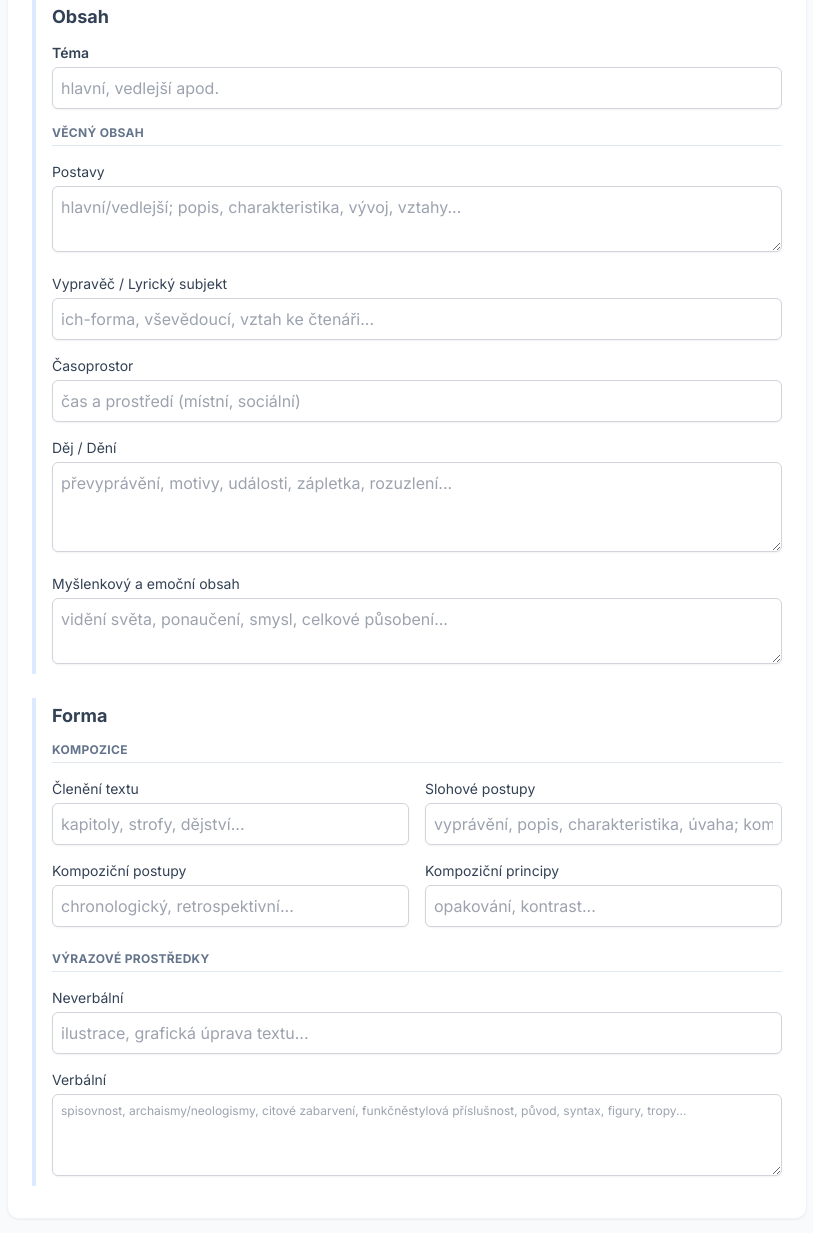
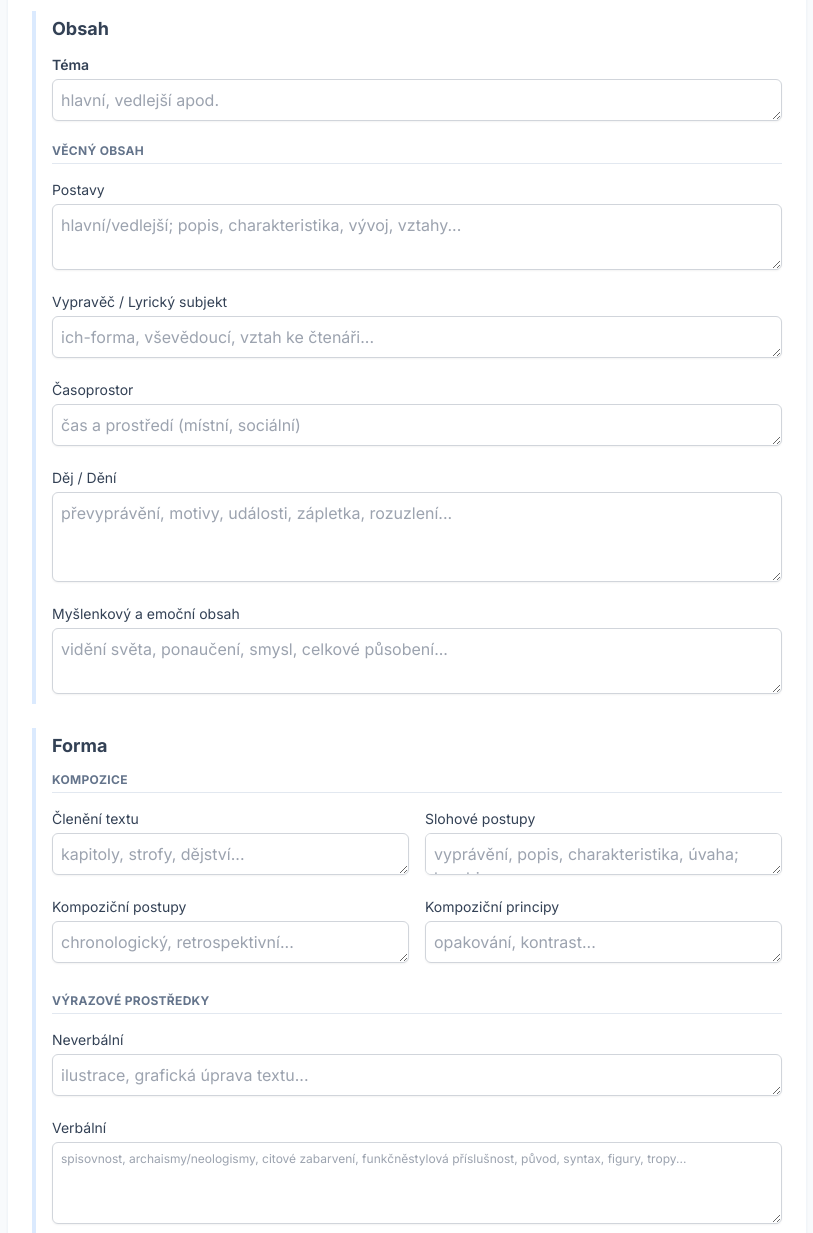
Before and after one commit to SimonPoky/Literarni-rozbory, a plain HTML site: page index.html in a window 1280 px wide. Shown: the part 671-1904 px from the top of the page, without its empty margins (25-838 px from the left). Drawn offline with nearby package versions, Linux system fonts and the light colour scheme.

Commit message:
Input to text area

```diff
--- a/index.html
+++ b/index.html
@@ -52,44 +52,39 @@
                 <form id="analysis-form" class="space-y-8">
     <input type="hidden" name="id" id="entry-id">
 
-                    <!-- IDENTIFIKACE -->
     <div class="bg-white p-6 rounded-xl shadow-sm border border-slate-100">
         <h2 class="text-lg font-semibold text-slate-700 mb-4 border-b pb-2">Identifikace díla</h2>
         <div class="grid grid-cols-1 md:grid-cols-2 gap-4">
             <div class="col-span-2 md:col-span-1">
                 <label class="block text-sm font-medium text-slate-700 mb-1">Název díla</label>
-                                <input type="text" name="title" required class="w-full rounded-md border-gray-300 shadow-sm focus:border-blue-500 focus:ring-blue-500 border p-2">
+                <textarea name="title" required rows="1" class="w-full rounded-md border-gray-300 shadow-sm focus:border-blue-500 focus:ring-blue-500 border p-2 resize-y"></textarea>
             </div>
             <div class="col-span-2 md:col-span-1">
                 <label class="block text-sm font-medium text-slate-700 mb-1">Autor</label>
-                                <input type="text" name="author" required class="w-full rounded-md border-gray-300 shadow-sm focus:border-blue-500 focus:ring-blue-500 border p-2">
+                <textarea name="author" required rows="1" class="w-full rounded-md border-gray-300 shadow-sm focus:border-blue-500 focus:ring-blue-500 border p-2 resize-y"></textarea>
             </div>
         </div>
     </div>
 
-                    <!-- ČÁST I: TEXT A JEHO SLOŽKY -->
     <div class="bg-white p-6 rounded-xl shadow-sm border border-slate-100">
         <h2 class="text-xl font-bold text-slate-800 mb-6 border-b pb-2 uppercase tracking-wide">I. Text a jeho složky – Čeho si všímat</h2>
 
-                        <!-- 1. Druh a Žánr -->
         <div class="mb-6">
             <label class="block text-sm font-bold text-blue-800 mb-1">Literární druh a žánr</label>
-                            <input type="text" name="kind_genre" class="w-full rounded-md border-gray-300 shadow-sm border p-2" placeholder="lyrika, próza, balada, román, povídka apod.">
+            <textarea name="kind_genre" rows="1" class="w-full rounded-md border-gray-300 shadow-sm border p-2 resize-y" placeholder="lyrika, próza, balada, román, povídka apod."></textarea>
         </div>
 
-                        <!-- 2. Kontext -->
         <div class="mb-6">
             <label class="block text-sm font-bold text-blue-800 mb-1">Kontext</label>
             <textarea name="context" rows="2" class="w-full rounded-md border-gray-300 shadow-sm border p-2" placeholder="autor, recepce díla, literární období, literární směr apod."></textarea>
         </div>
 
-                        <!-- 3. Obsah -->
         <div class="mb-6 border-l-4 border-blue-100 pl-4 py-1">
             <h3 class="text-lg font-bold text-slate-700 mb-3">Obsah</h3>
 
             <div class="mb-4">
                 <label class="block text-sm font-semibold text-slate-700 mb-1">Téma</label>
-                                <input type="text" name="theme" class="w-full rounded-md border-gray-300 shadow-sm border p-2" placeholder="hlavní, vedlejší apod.">
+                <textarea name="theme" rows="1" class="w-full rounded-md border-gray-300 shadow-sm border p-2 resize-y" placeholder="hlavní, vedlejší apod."></textarea>
             </div>
 
             <div class="space-y-4">
@@ -100,11 +95,11 @@
                 </div>
                 <div>
                     <label class="block text-sm font-medium text-slate-700 mb-1">Vypravěč / Lyrický subjekt</label>
-                                    <input type="text" name="narrator" class="w-full rounded-md border-gray-300 shadow-sm border p-2" placeholder="ich-forma, vševědoucí, vztah ke čtenáři...">
+                    <textarea name="narrator" rows="1" class="w-full rounded-md border-gray-300 shadow-sm border p-2 resize-y" placeholder="ich-forma, vševědoucí, vztah ke čtenáři..."></textarea>
                 </div>
                 <div>
                     <label class="block text-sm font-medium text-slate-700 mb-1">Časoprostor</label>
-                                    <input name="setting" rows="1" class="w-full rounded-md border-gray-300 shadow-sm border p-2 resize-y" placeholder="čas a prostředí (místní, sociální)">
+                    <textarea name="setting" rows="1" class="w-full rounded-md border-gray-300 shadow-sm border p-2 resize-y" placeholder="čas a prostředí (místní, sociální)"></textarea>
                 </div>
                 <div>
                     <label class="block text-sm font-medium text-slate-700 mb-1">Děj / Dění</label>
@@ -117,39 +112,36 @@
             </div>
         </div>
 
-                        <!-- 4. Forma -->
         <div class="mb-2 border-l-4 border-blue-100 pl-4 py-1">
             <h3 class="text-lg font-bold text-slate-700 mb-3">Forma</h3>
 
-                            <!-- Kompozice -->
             <div class="space-y-4 mb-6">
                 <h4 class="text-xs font-bold text-slate-500 uppercase tracking-wide border-b border-slate-200 pb-1">Kompozice</h4>
                 <div class="grid grid-cols-1 md:grid-cols-2 gap-4">
                     <div>
                         <label class="block text-sm font-medium text-slate-700 mb-1">Členění textu</label>
-                                        <input name="composition_structure" rows="1" class="w-full rounded-md border-gray-300 shadow-sm border p-2 resize-y" placeholder="kapitoly, strofy, dějství...">
+                        <textarea name="composition_structure" rows="1" class="w-full rounded-md border-gray-300 shadow-sm border p-2 resize-y" placeholder="kapitoly, strofy, dějství..."></textarea>
                     </div>
                     <div>
                         <label class="block text-sm font-medium text-slate-700 mb-1">Slohové postupy</label>
-                                        <input name="style_procedures" rows="1" class="w-full rounded-md border-gray-300 shadow-sm border p-2 resize-y" placeholder="vyprávění, popis, charakteristika, úvaha; kombinace...">
+                        <textarea name="style_procedures" rows="1" class="w-full rounded-md border-gray-300 shadow-sm border p-2 resize-y" placeholder="vyprávění, popis, charakteristika, úvaha; kombinace..."></textarea>
                     </div>
                     <div>
                         <label class="block text-sm font-medium text-slate-700 mb-1">Kompoziční postupy</label>
-                                        <input name="composition_procedures" rows="1" class="w-full rounded-md border-gray-300 shadow-sm border p-2 resize-y" placeholder="chronologický, retrospektivní...">
+                        <textarea name="composition_procedures" rows="1" class="w-full rounded-md border-gray-300 shadow-sm border p-2 resize-y" placeholder="chronologický, retrospektivní..."></textarea>
                     </div>
                     <div>
                         <label class="block text-sm font-medium text-slate-700 mb-1">Kompoziční principy</label>
-                                        <input name="composition_principles" rows="1" class="w-full rounded-md border-gray-300 shadow-sm border p-2 resize-y" placeholder="opakování, kontrast...">
+                        <textarea name="composition_principles" rows="1" class="w-full rounded-md border-gray-300 shadow-sm border p-2 resize-y" placeholder="opakování, kontrast..."></textarea>
                     </div>
                 </div>
             </div>
 
-                            <!-- Výrazové prostředky -->
             <div class="space-y-4">
                 <h4 class="text-xs font-bold text-slate-500 uppercase tracking-wide border-b border-slate-200 pb-1">Výrazové prostředky</h4>
                 <div>
                     <label class="block text-sm font-medium text-slate-700 mb-1">Neverbální</label>
-                                    <input type="text" name="nonverbal" class="w-full rounded-md border-gray-300 shadow-sm border p-2" placeholder="ilustrace, grafická úprava textu...">
+                    <textarea name="nonverbal" rows="1" class="w-full rounded-md border-gray-300 shadow-sm border p-2 resize-y" placeholder="ilustrace, grafická úprava textu..."></textarea>
                 </div>
                 <div>
                     <label class="block text-sm font-medium text-slate-700 mb-1">Verbální</label>
@@ -159,7 +151,6 @@
         </div>
     </div>
 
-                    <!-- ČÁST II: KOMENTÁŘ -->
     <div class="bg-white p-6 rounded-xl shadow-sm border border-slate-100">
         <h2 class="text-xl font-bold text-slate-800 mb-6 border-b pb-2 uppercase tracking-wide">II. Komentář – Jak o textu přemýšlet</h2>
 
```
Lines whose indentation alone changed are shown as unchanged.
